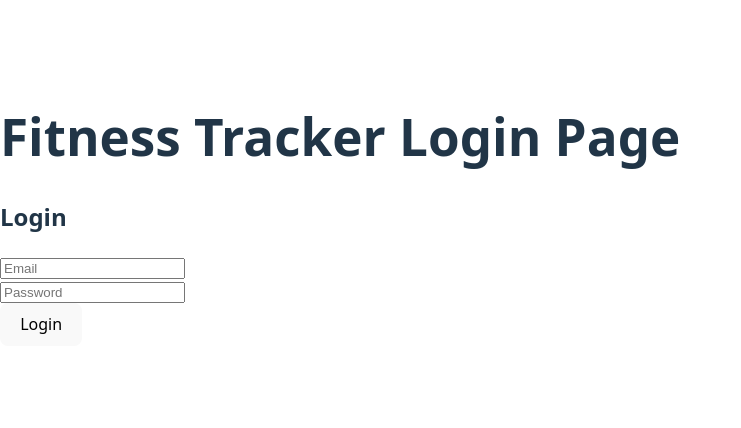
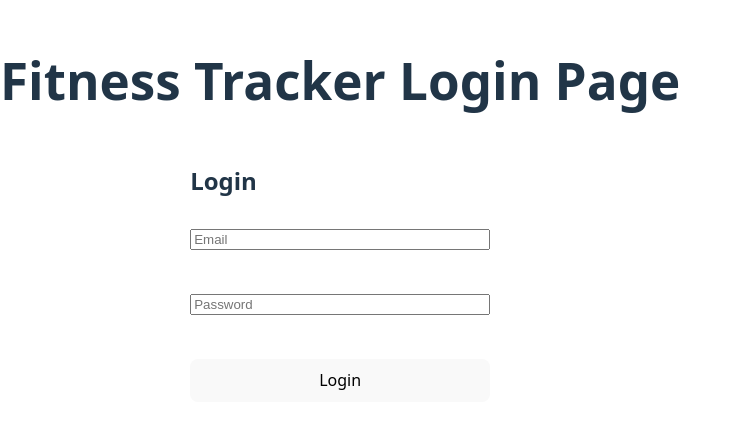
Before and after one commit to Avantheka/fitness-tracker, a React (Vite) app in the folder client/: page / in a window 1280 px wide. Shown: the part 190-618 px from the top of the page, without its empty margins (0-741 px from the left). Built offline with nearby package versions, Linux system fonts and the light colour scheme.

Commit message:
Added login component with form and state

```diff
--- /dev/null
+++ b/client/src/components/Auth.css
@@ -0,0 +1,7 @@
+form {
+  margin: auto;
+  width: 300px;
+  display: flex;
+  flex-direction: column;
+  gap: 10px;
+}
--- a/client/src/components/Login.jsx
+++ b/client/src/components/Login.jsx
@@ -1,4 +1,5 @@
 import { useState } from "react";
+import'./Auth.css';
 
 function Login() {
   const [email, setEmail] = useState('');
```
